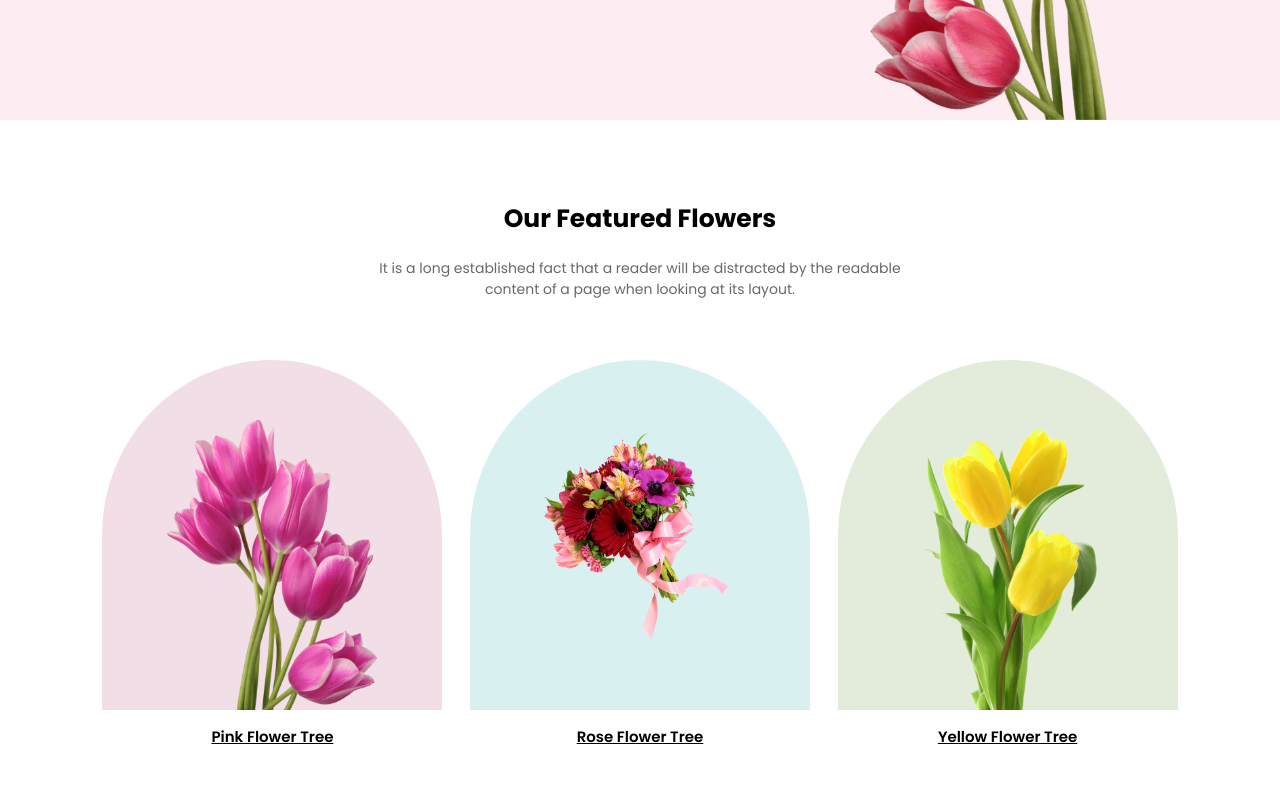
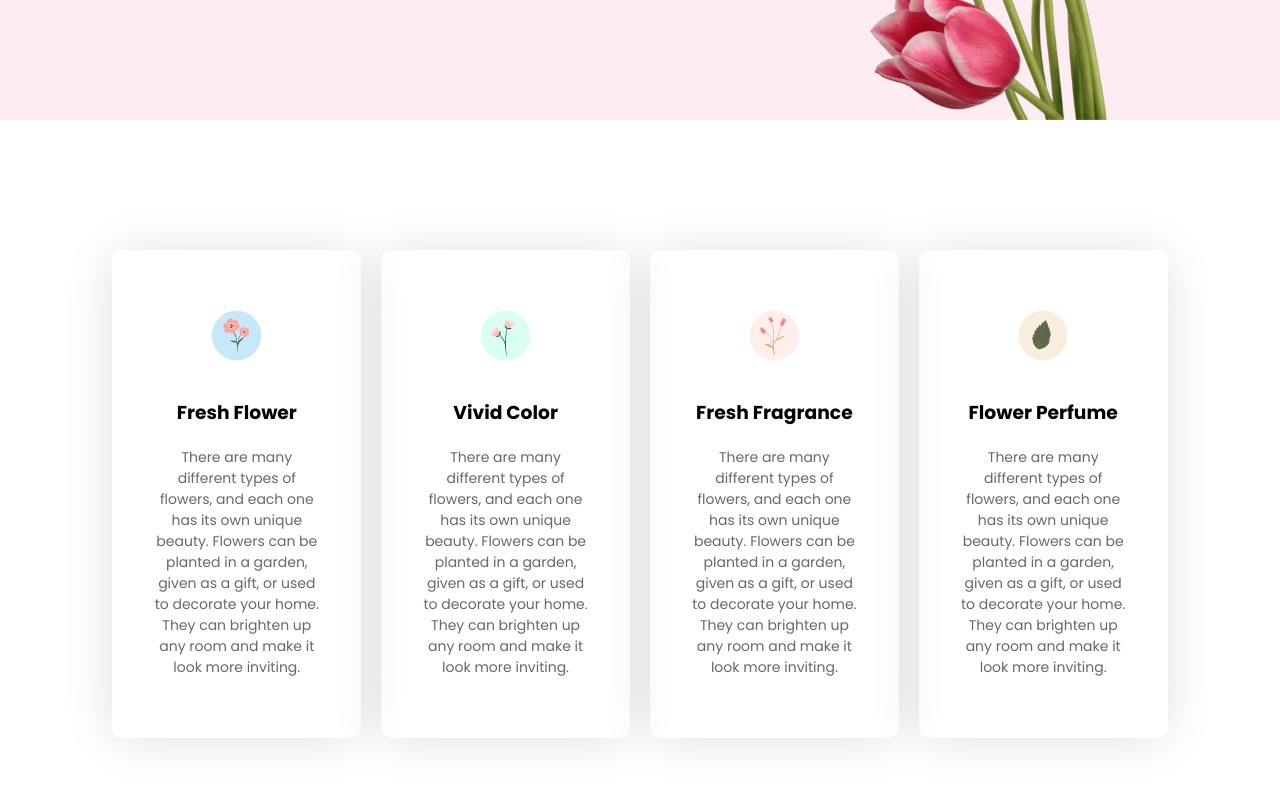
Before and after one commit to theenamulhaque/flower-assignment, a plain HTML site: page index.html in a window 1280 px wide. Shown: the part 600-1400 px from the top of the page. Drawn offline with Linux system fonts and the light colour scheme.

Commit message:
design complete

```diff
--- a/css/style.css
+++ b/css/style.css
@@ -70,12 +70,48 @@ body{
 }
 
 /* banner section end */
-/* ================================ */
+
+/* Flower service cart start */
+
+.flower_service_container{
+      padding: 120px 8%;
+}
+
+.flower_carts{
+      display: flex;
+      justify-content: space-between;
+      align-items: center;
+}
+
+.flower_cart{
+      margin: 10px;
+      padding: 60px 40px;
+      border-radius: 10px;
+      text-align: center;
+      box-shadow: -1px 2px 52px -4px rgba(0,0,0,0.14);
+}
+
+.flower_cart img{
+      width: 30%;
+      margin-bottom: 30px;
+}
+
+.flower_cart_title{
+      margin-bottom: 20px;
+}
+
+.flower_cart_sub_title{
+      font-size: 14px;
+      color: #686868;
+}
+
+/* Flower service cart end */
+
 /* feature section start */
 
 .feature_container{
       padding: 80px 8%;
-      padding-top: 30px;
+      padding-top: 10px;
 }
 
 .feature_title,.instagram_title {
@@ -257,6 +293,7 @@ input[type="text"]{
       padding: 14px 10px;
       border: none;
       font-family: 'Poppins', sans-serif;
+      border-radius: 5px;
 }
 
 input[type="text"]:focus{
--- a/index.html
+++ b/index.html
@@ -29,6 +29,36 @@
       </header>
 
       <main>
+            <!-- ======================
+            flower service cart section start
+            ======================= -->
+            <div class="flower_service_container">
+                  <div class="flower_carts">
+                        <div class="flower_cart">
+                              <img class="flower_image" class="flower_image" src="images/svg/11.svg" alt="">
+                              <h3 class="flower_cart_title">Fresh Flower</h3>
+                              <p class="flower_cart_sub_title">There are many different types of flowers, and each one has its own unique beauty. Flowers can be planted in a garden, given as a gift, or used to decorate your home. They can brighten up any room and make it look more inviting.</p>
+                        </div>
+                        <div class="flower_cart">
+                              <img class="flower_image" class="flower_image" src="images/svg/22.svg" alt="">
+                              <h3 class="flower_cart_title">Vivid Color</h3>
+                              <p class="flower_cart_sub_title">There are many different types of flowers, and each one has its own unique beauty. Flowers can be planted in a garden, given as a gift, or used to decorate your home. They can brighten up any room and make it look more inviting.</p>
+                        </div>
+                        <div class="flower_cart">
+                              <img class="flower_image" class="flower_image" src="images/svg/33.svg" alt="">
+                              <h3 class="flower_cart_title">Fresh Fragrance</h3>
+                              <p class="flower_cart_sub_title">There are many different types of flowers, and each one has its own unique beauty. Flowers can be planted in a garden, given as a gift, or used to decorate your home. They can brighten up any room and make it look more inviting.</p>
+                        </div>
+                        <div class="flower_cart">
+                              <img class="flower_image" class="flower_image" src="images/svg/44.svg" alt="">
+                              <h3 class="flower_cart_title">Flower Perfume</h3>
+                              <p class="flower_cart_sub_title">There are many different types of flowers, and each one has its own unique beauty. Flowers can be planted in a garden, given as a gift, or used to decorate your home. They can brighten up any room and make it look more inviting.</p>
+                        </div>
+                  </div>
+            </div>
+            <!-- ======================
+            flower service cart section end
+            ======================= -->
 
             <!-- ======================
             feature section start
```
Also changed, not shown: images/1.png (added), images/2.png (added), images/3.png (added), images/4.png (added), images/bgflower.jpg (added), images/svg/1.svg (added), images/svg/11.svg (added), images/svg/2.svg (added), images/svg/22.svg (added), images/svg/3.svg (added), images/svg/33.svg (added), images/svg/4.svg (added), images/svg/44.svg (added).
